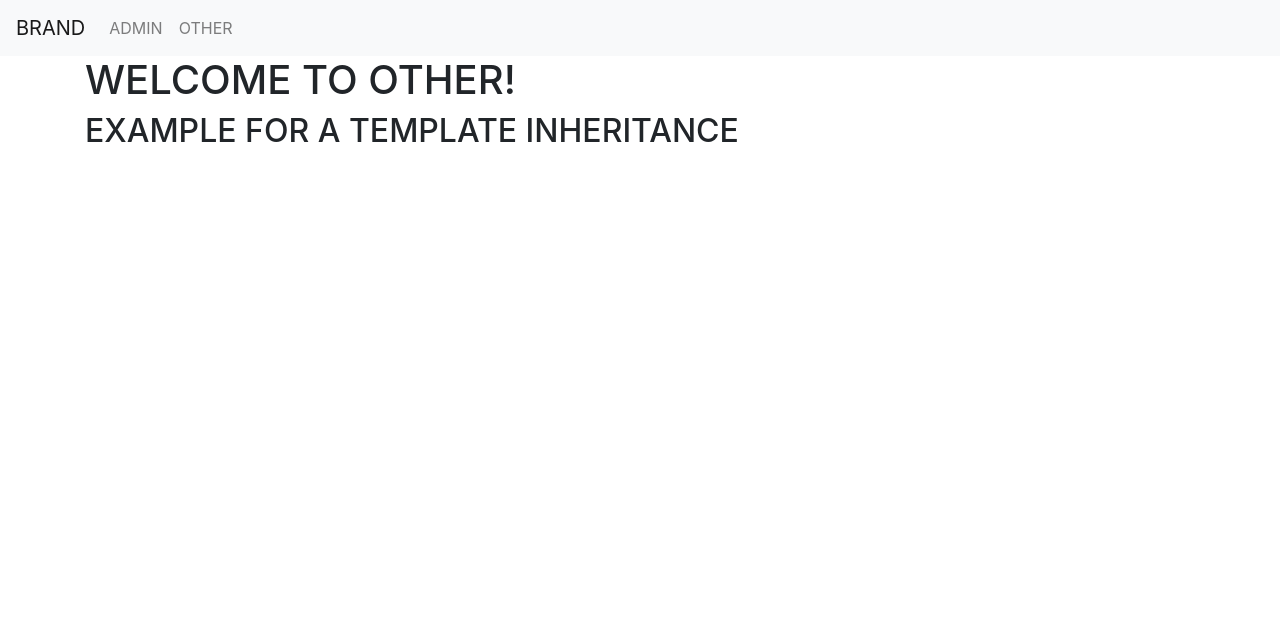
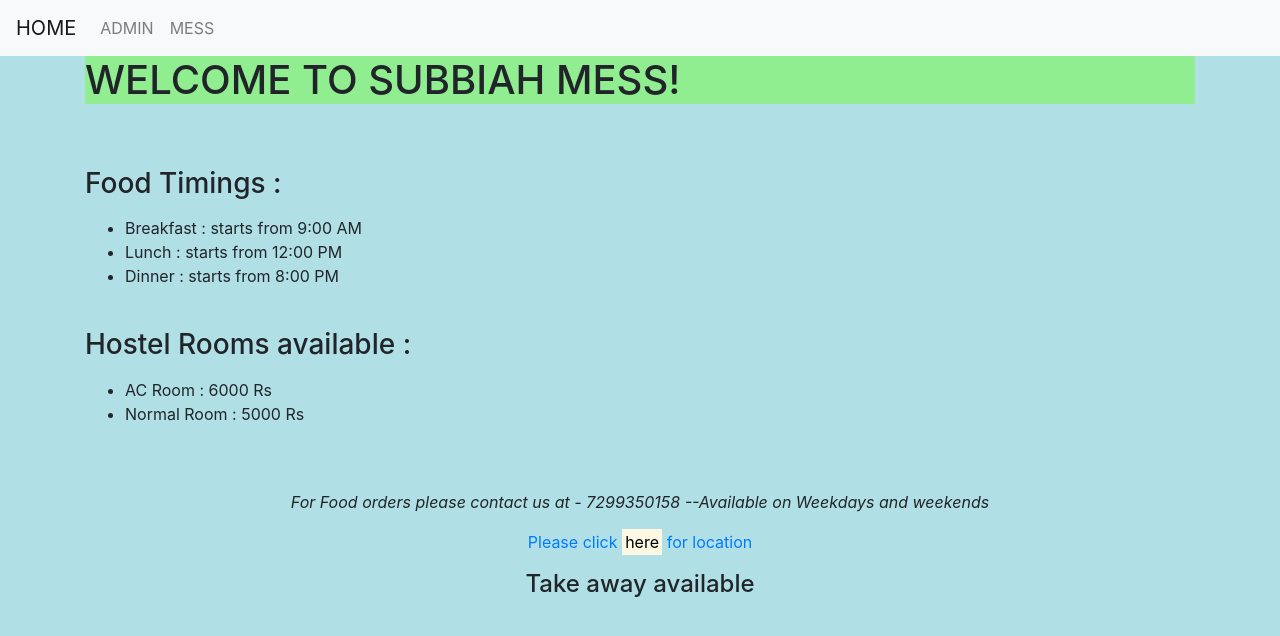
Before and after one commit to Saipranithmsp/django-deployment-example, a Django app: page /basic_app/other/ in a window 1280 px wide. Shown: the top 636 px of the page. Run offline with Django 3.2, Linux system fonts and the light colour scheme; some libraries are stand-ins or nearby versions.

Commit message:
changed html files for mess

```diff
--- a/learning_templates/basic_app/views.py
+++ b/learning_templates/basic_app/views.py
@@ -1,10 +1,10 @@
 from django.shortcuts import render
-
+import time
 
 # Create your views here.
 
 def index(request):
-    context_dict = {'text':'hello world', 'number':100}
+    context_dict = {'text':'hello world', 'number':100, 'time':time.ctime()}
     return render(request, 'basic_app/index.html', context_dict)
 
 
--- a/learning_templates/templates/basic_app/base.html
+++ b/learning_templates/templates/basic_app/base.html
@@ -10,12 +10,12 @@
 
 
   </head>
-  <body>
+  <body style = "background-color: powderblue">
     <nav class = "navbar navbar-expand-lg navbar-light bg-light">
       <div class= "navbar-nav">
-        <a class = "navbar-brand" href="{% url 'index' %}">BRAND</a>
+        <a class = "navbar-brand" href="{% url 'index' %}">HOME</a>
         <a class = "nav-item nav-link" href="{% url 'admin:index' %}">ADMIN</a>
-        <a class = "nav-item nav-link" href="{% url 'basic_app:other'%}">OTHER</a>
+        <a class = "nav-item nav-link" href="{% url 'basic_app:other'%}">MESS</a>
 
       </div>
     </nav>
--- a/learning_templates/templates/basic_app/other.html
+++ b/learning_templates/templates/basic_app/other.html
@@ -2,6 +2,25 @@
 
 {% extends 'basic_app/base.html' %}
   {% block body_block %}
-    <h1>WELCOME TO OTHER!</h1>
-    <h2>EXAMPLE FOR A TEMPLATE INHERITANCE</h2>
+    <h1 style = "background-color : lightgreen">WELCOME TO SUBBIAH MESS!</h1>
+    <h2><marquee>All Andhra Recipes available here</marquee></h2>
+    <h3>Food Timings : </h3>
+    <p></p>
+    <ul>
+      <li>Breakfast : starts from 9:00 AM</li>
+      <li>Lunch : starts from 12:00 PM</li>
+      <li>Dinner : starts from 8:00 PM</li>
+    </ul>
+    <br>
+    <h3>Hostel Rooms available :</h3>
+    <p></p>
+    <ul>
+      <li>AC Room : 6000 Rs</li>
+      <li>Normal Room : 5000 Rs</li>
+    </ul>
+    <br>
+    <br>
+    <p style="text-align: center"><em>For Food orders please contact us at - 7299350158 --Available on Weekdays and weekends</em></p>
+    <p style="text-align: center" ><a href="https://www.google.com/search?rlz=1C1CHBF_enIN824IN824&tbm=lcl&sxsrf=ACYBGNQR0rQQnBINrit_UnWNBm4VCPLG3A:1567840852589&q=subbaiah+andhra+mess&spell=1&sa=X&ved=0ahUKEwicw9Solr7kAhWWiHAKHWn2C84QBQgtKAA&biw=1366&bih=657&dpr=1">Please click <mark>here</mark> for location</a></p>
+    <h4 style="text-align: center"> Take away available </h3>
   {% endblock %}
```
Also changed, not shown: learning_templates/templates/basic_app/index.html (+12 -4 lines).
